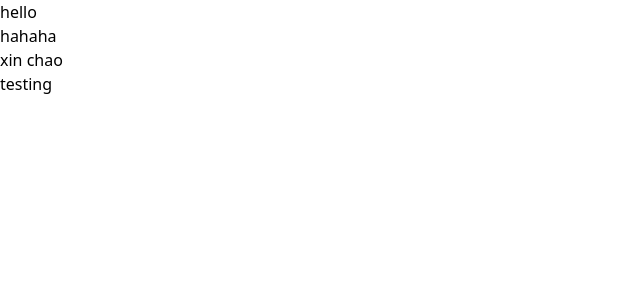
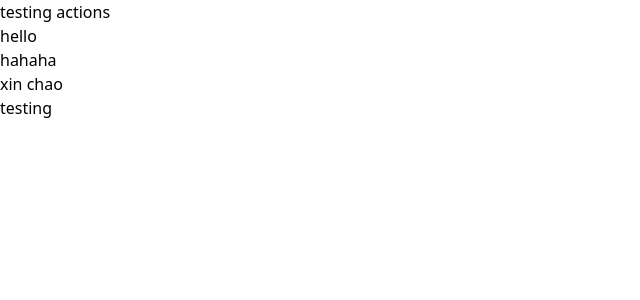
Before and after one commit to ThienAn1010/Capstone-Project, a Next.js app in the folder frontend/: page / in a window 1280 px wide. Shown: the top 300 px of the page, without its empty margins (0-640 px from the left). Built offline with nearby package versions, Linux system fonts and the light colour scheme.

Commit message:
check actions 2

```diff
--- a/frontend/pages/index.tsx
+++ b/frontend/pages/index.tsx
@@ -8,6 +8,7 @@ const Home: NextPage = () => {
     // This is a test
     <div>
       <div>
+        <h1>testing actions</h1>
         <h1>hello</h1>
         <h2>hahaha</h2>
       </div>
```
